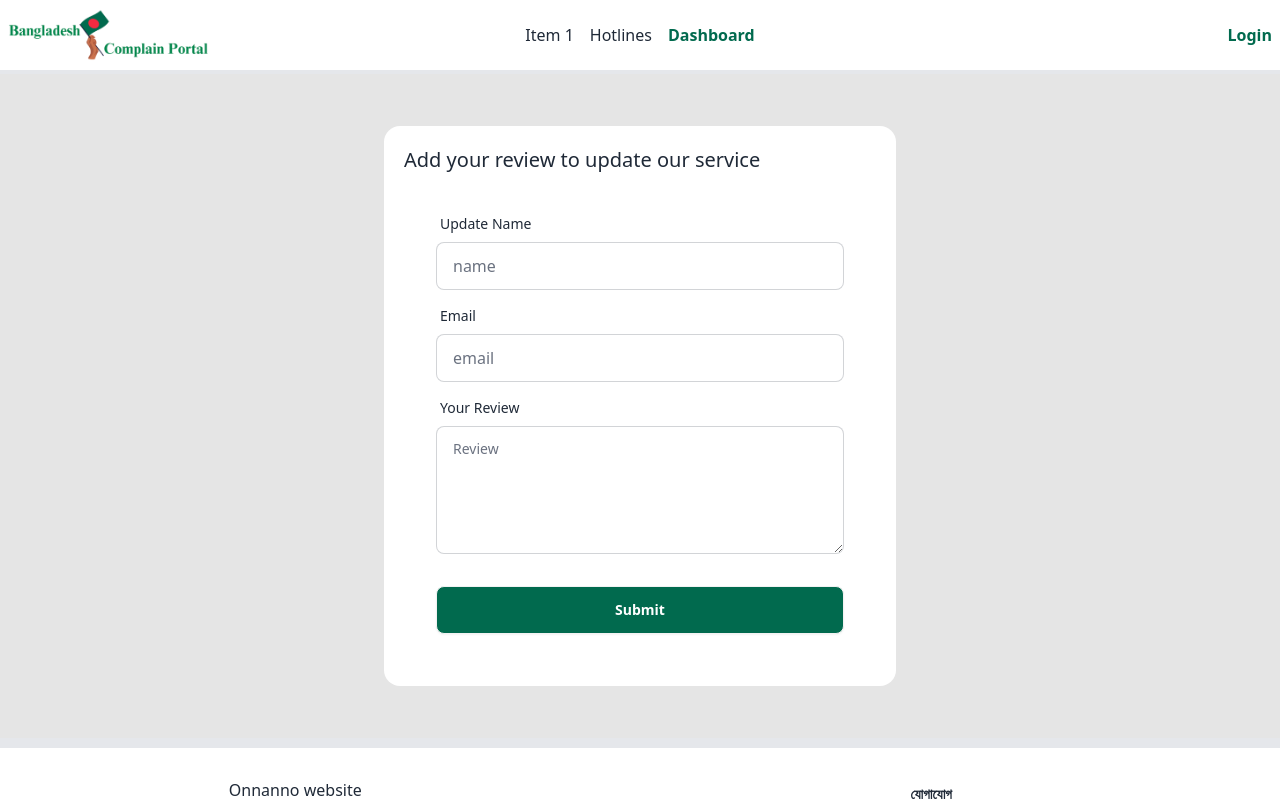
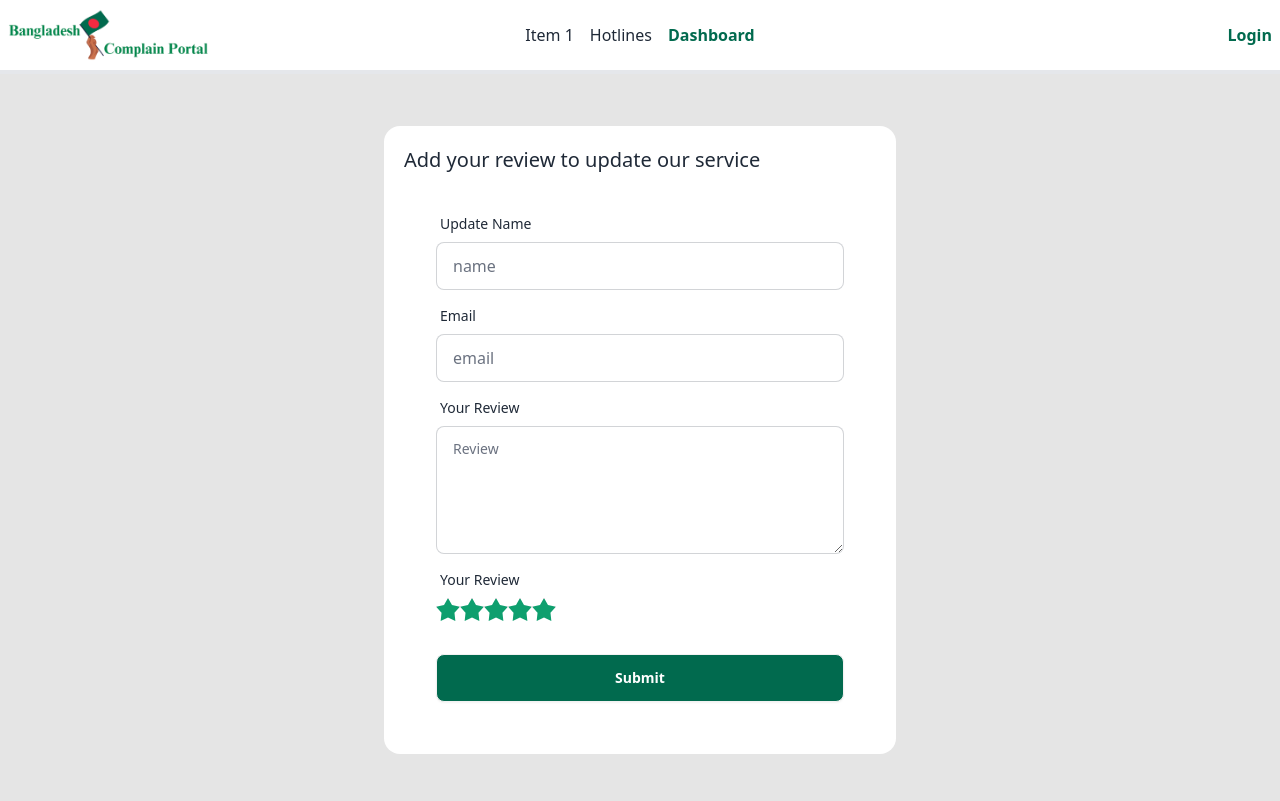
Before and after one commit to Sawom/Bangladesh_Complaint_Portal, a React (Vite) app: page /addreview in a window 1280 px wide. Shown: the top 801 px of the page. Built offline with nearby package versions, Linux system fonts and the light colour scheme; no server answers.

Commit message:
update review

```diff
--- a/src/Pages/AddReview/AddReview.jsx
+++ b/src/Pages/AddReview/AddReview.jsx
@@ -1,6 +1,34 @@
-import React from "react";
+import React, { useEffect, useState } from "react";
+import { useForm } from "react-hook-form";
+import useFirebase from "../../Authentication/useFirebase/useFirebase";
+import axios from "axios";
 
 const AddReview = () => {
+  const { register, handleSubmit, reset } = useForm();
+  const [rating, setRating] = useState(null);
+  const { user } = useFirebase();
+  const [userInfo, setUserInfo] = useState({});
+  const [loading, setLoading] = useState(true);
+
+  // load single user by email
+  useEffect(() => {
+    if (user && user.email) {
+      axios.get(`http://localhost:5000/users?email=${user?.email}`)
+        .then((response) => {
+          if (response.data.length > 0) {
+            setUserInfo(response.data[0]); // user data is in the first index
+          }
+        })
+        .catch((err) => {
+          console.error("Failed to fetch user data:", err);
+          setUserInfo({}); // If there's an error, keep userInfo as an empty object
+        })
+        .finally(() => {
+          setLoading(false); // Set loading to false after fetching
+        });
+    }
+  }, []);
+
   return (
     <div
       style={{ backgroundColor: "#E5E5E5", minHeight: "70vh" }}
@@ -15,7 +43,7 @@ const AddReview = () => {
           style={{ backgroundColor: "#FFFFFF" }}
         >
           <h2 className="text-xl"> Add your review to update our service </h2>
-          <form className="card-body" >
+          <form className="card-body">
             {/* name */}
             <div className="form-control">
               <label className="label">
@@ -26,7 +54,8 @@ const AddReview = () => {
                 placeholder="name"
                 className="input input-bordered"
                 name="name"
-
+                defaultValue={userInfo?.name} readOnly
+                {...register("name", { required: true })}
               />
             </div>
 
@@ -40,8 +69,9 @@ const AddReview = () => {
                 placeholder="email"
                 className="input input-bordered"
                 name="email"
-
+                defaultValue={userInfo?.email}
                 readOnly
+                {...register("email", { required: true })}
               />
             </div>
 
@@ -50,7 +80,56 @@ const AddReview = () => {
               <label className="label">
                 <span className="label-text">Your Review</span>
               </label>
-              <textarea className="textarea textarea-bordered h-32" placeholder="Review"></textarea>
+              <textarea
+                className="textarea textarea-bordered h-32"
+                placeholder="Review"
+                {...register("comments", { required: true })} required
+              ></textarea>
+            </div>
+
+            {/* rating */}
+            <div className="form-control rating ">
+              <label className="label">
+                <span className="label-text">Your Review</span>
+              </label>
+              {/* Radio buttons for 5-star rating */}
+              <div className="flex">
+                <input
+                  type="radio"
+                  name="rating"
+                  value="1"
+                  className="mask mask-star-2 bg-green-500"
+                  {...register("rating", { required: true })}
+                />
+                <input
+                  type="radio"
+                  name="rating"
+                  value="2"
+                  className="mask mask-star-2 bg-green-500"
+                  {...register("rating", { required: true })}
+                />
+                <input
+                  type="radio"
+                  name="rating"
+                  value="3"
+                  className="mask mask-star-2 bg-green-500"
+                  {...register("rating", { required: true })}
+                />
+                <input
+                  type="radio"
+                  name="rating"
+                  value="4"
+                  className="mask mask-star-2 bg-green-500"
+                  {...register("rating", { required: true })}
+                />
+                <input
+                  type="radio"
+                  name="rating"
+                  value="5"
+                  className="mask mask-star-2 bg-green-500"
+                  {...register("rating", { required: true })}
+                />
+              </div>
             </div>
 
             {/* sign up button */}
@@ -61,7 +140,7 @@ const AddReview = () => {
                   backgroundColor: "#016A4E",
                   color: "white",
                   fontStyle: "bold",
-                }} >
+                }}>
                 Submit
               </button>
             </div>
--- a/src/Pages/UpdateUser/UpdateUser.jsx
+++ b/src/Pages/UpdateUser/UpdateUser.jsx
@@ -3,7 +3,6 @@ import React, { useEffect, useState } from "react";
 import { useForm } from "react-hook-form";
 import { useParams } from "react-router-dom";
 import Swal from "sweetalert2";
-import useFirebase from "../../Authentication/useFirebase/useFirebase";
 
 const img_hosting_url = `https://api.imgbb.com/1/upload?key=32fbe21a538bf8adb6c7b5b1d0abe993`;
 
@@ -11,7 +10,6 @@ const UpdateUser = () => {
   const [update, setUpdate] = useState({});
   const { id } = useParams();
   const { register, handleSubmit, reset } = useForm();
-  const { user, setUser } = useFirebase();
 
   // single user data load
   useEffect(() => {
```
